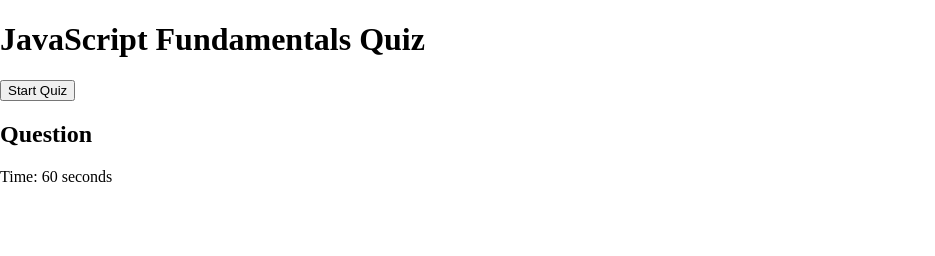
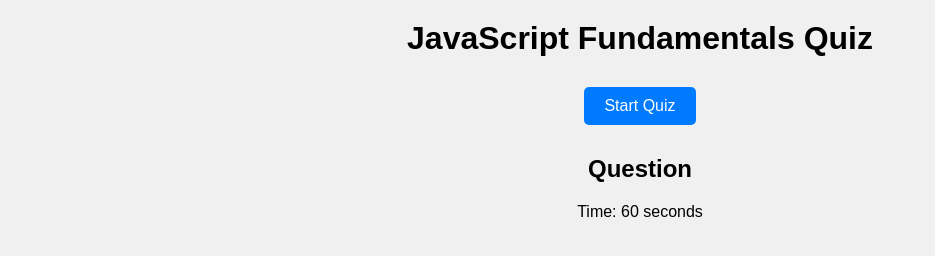
Before and after one commit to SumailaM/Code-Quiz, a plain HTML site: page index.html in a window 1280 px wide. Shown: the whole page, without its empty margins (0-935 px from the left). Drawn offline with Linux system fonts and the light colour scheme.

Commit message:
Update style.css

```diff
--- a/style.css
+++ b/style.css
@@ -5,3 +5,29 @@ li {
   padding: 0;
   list-style: none;
 }
+/* Style for the body . also shows font family */
+body {
+    font-family: Arial, sans-serif;
+    background-color: #f0f0f0;
+    text-align: center;
+  }
+
+  h1 {
+    margin: 20px 0;
+  }
+
+  button {
+    font-size: 16px;
+    padding: 10px 20px;
+    margin: 10px;
+    background-color: #007bff;
+    color: #fff;
+    border: none;
+    cursor: pointer;
+    border-radius: 5px;
+    outline: none;
+  }
+
+  button:hover {
+    background-color: #0056b3;
+  }
```
